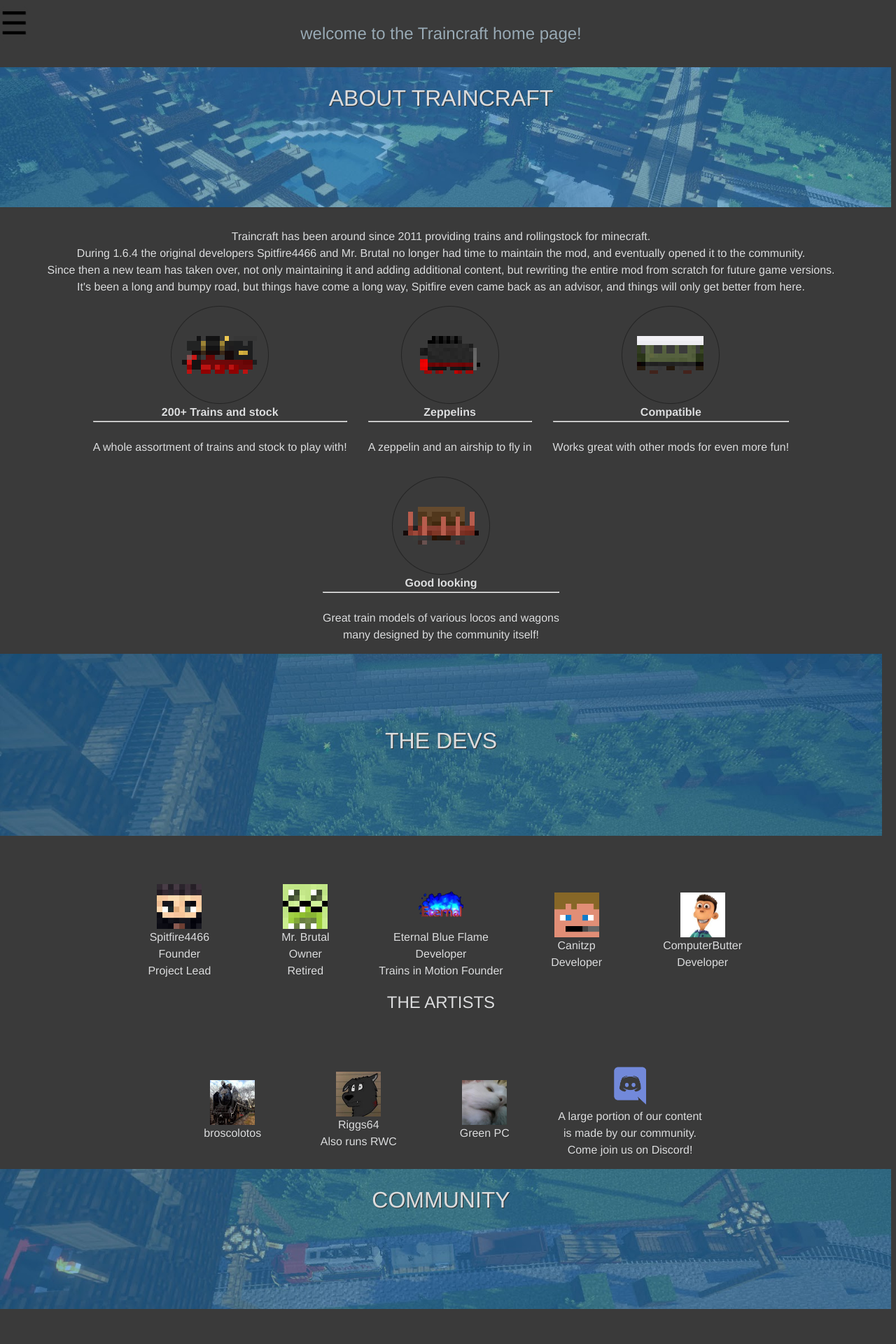
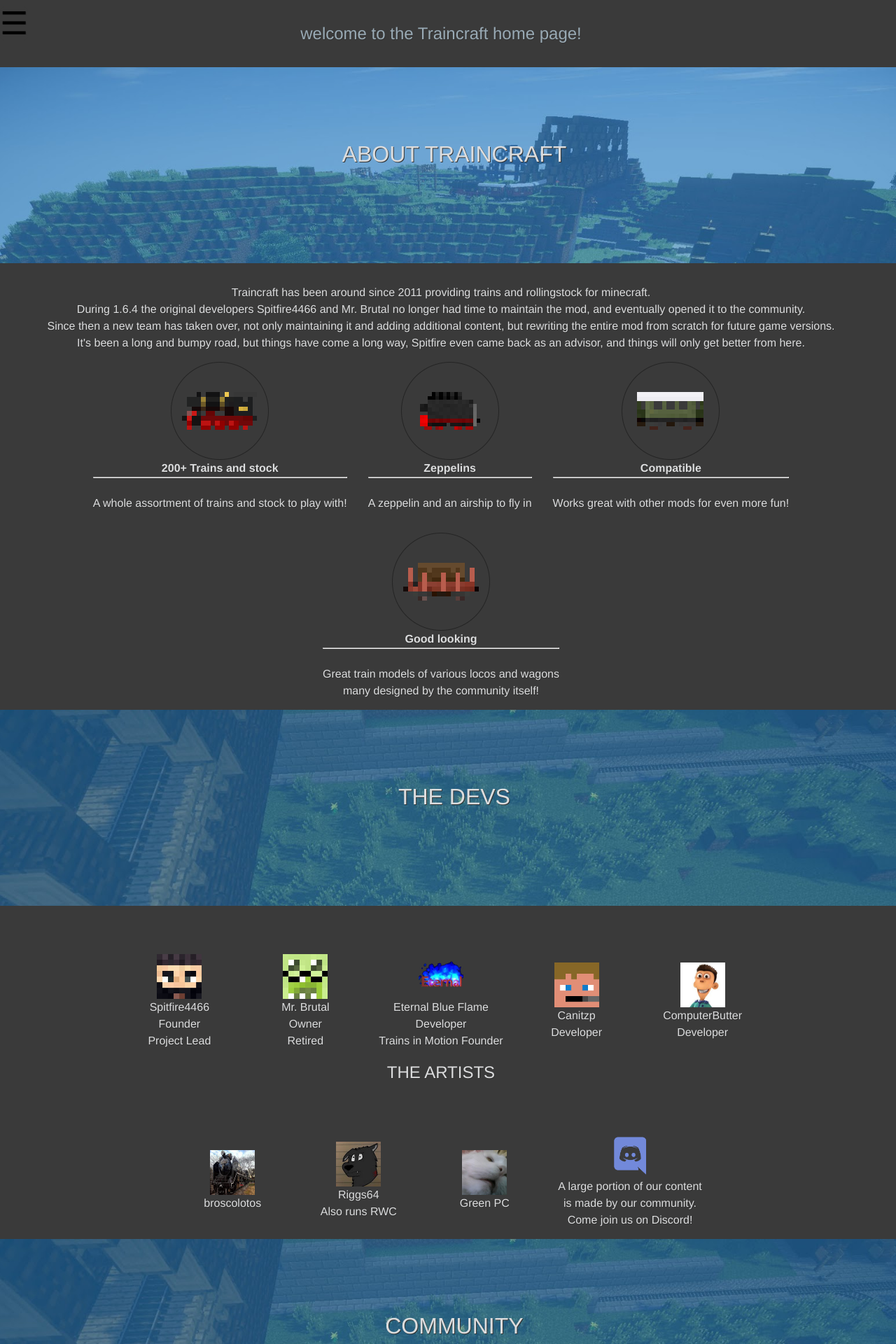
Before and after one commit to EternalBlueFlame/Traincraft.github.io, a Jekyll site: the page built from index.html, in a window 1280 px wide. Shown: the top 1920 px of the page at 70% size. Built offline with Jekyll 4.4.1, drawn with Linux system fonts in a browser that asks for light colours.

Commit message:
more attempted banner fixes

```diff
--- a/css/main.scss
+++ b/css/main.scss
@@ -378,10 +378,11 @@
     text-shadow: 1px 1px 0 #333;
     text-align: center;
 }
-#gallery, #about, #downloads, #community, #tim, .devs, .artists {
+#about,#tim, #artists {
     background-image:url(/Traincraft.github.io/assets/banners/bg_1.jpg);
-    width:102%;
-    padding-top:20px;
+    min-height: 160px;
+    width:105%;
+    padding-top:100px;
     padding-bottom:20px;
     margin-left:-1%;
     background-attachment: fixed;
@@ -391,16 +392,27 @@
 }
 #community, #devs{
  background-image:url(/Traincraft.github.io/assets/banners/bg_3.jpg);
+    min-height: 160px;
+    width:105%;
+    padding-top:100px;
+    padding-bottom:20px;
+    margin-left:-1%;
+    background-attachment: fixed;
+    background-position: center;
+    background-repeat: no-repeat;
+    background-size: cover;
 }
 #gallery #downloads{
     background-image:url(/Traincraft.github.io/assets/banners/bg_2.jpg);
-}
-
-.parallax {
-  min-height: 160px;
-  background-repeat: no-repeat;
-  background-size: cover;
-  padding-top: 100px;
+    min-height: 160px;
+    width:105%;
+    padding-top:100px;
+    padding-bottom:20px;
+    margin-left:-1%;
+    background-attachment: fixed;
+    background-position: center;
+    background-repeat: no-repeat;
+    background-size: cover;
 }
 
 .image-lightbox-new {
--- a/index.html
+++ b/index.html
@@ -48,7 +48,7 @@
 
  for (i = 0; i < parallax.length; i++) {
   var yvalue = (document.scrollingElement.scrollTop * 0.25) % 200;
-  parallax[i].style.backgroundPosition = "top" + " " + yvalue + "px";
+  parallax[i].style.backgroundPosition = "center" + " " + yvalue + "px";
  }
 
 }
```
